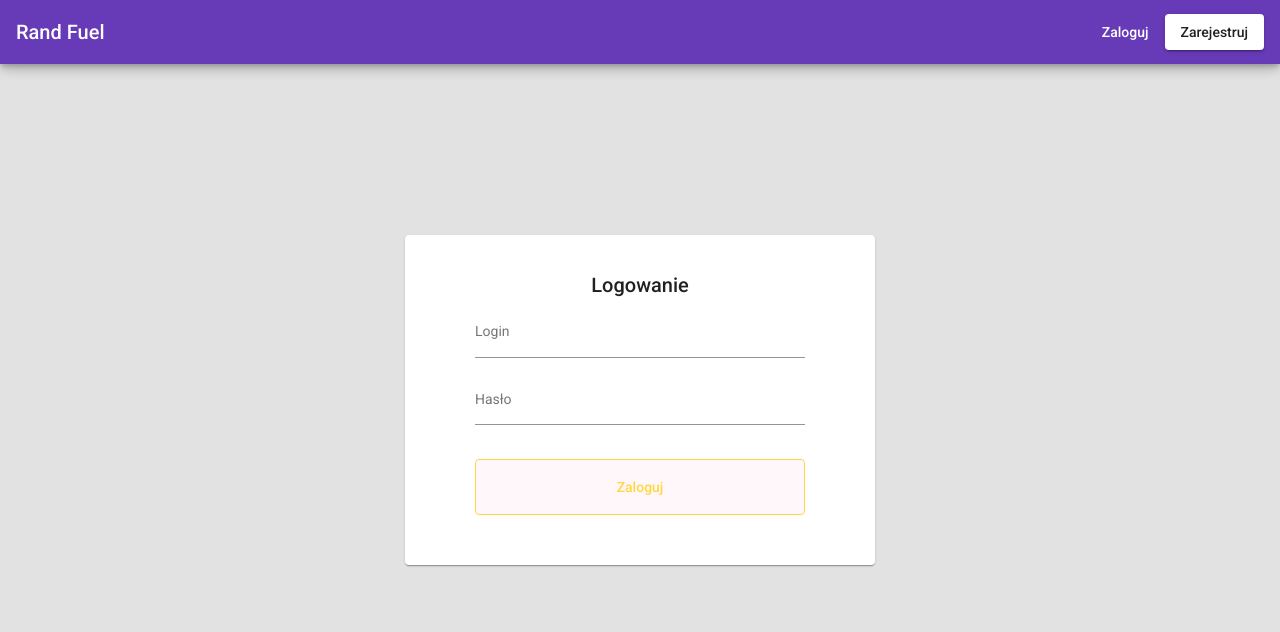
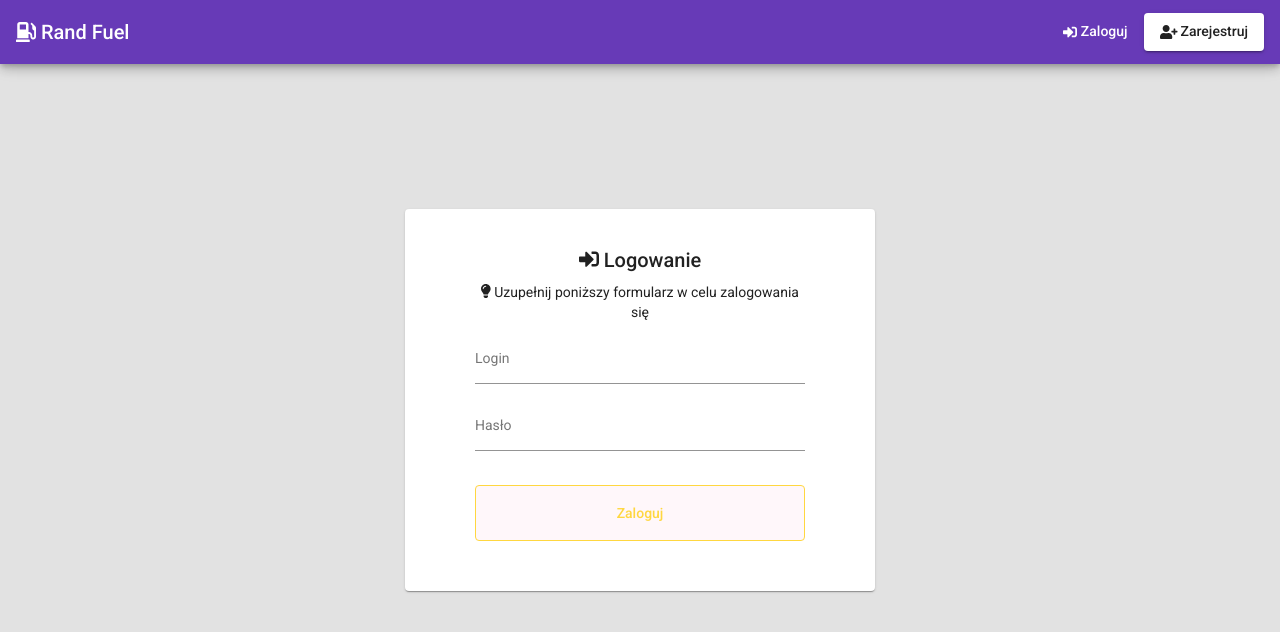
Before and after one commit to krzysztoffigiel/rand-fuel, an Angular app in the folder rand-fuel-app/: page /login in a window 1280 px wide. Shown: the top 632 px of the page. Built offline with nearby package versions, Linux system fonts and the light colour scheme.

Commit message:
icons add

```diff
--- a/rand-fuel-app/src/app/app.component.html
+++ b/rand-fuel-app/src/app/app.component.html
@@ -1,9 +1,9 @@
 <!-- Toolbar -->
 <mat-toolbar color="primary" class="app-header">
-  <div><a href="https://www.positronx.io" target="_blank" class="positronx">Rand Fuel</a></div>
+  <div><a href="https://www.positronx.io" target="_blank" class="positronx"><fa-icon [icon]="faGasPump"></fa-icon>&nbsp;Rand Fuel</a></div>
   <span class="nav-tool-items">
-    <a mat-button routerLink="login" routerLinkActive="active">Zaloguj</a>
-    <a mat-button mat-raised-button routerLink="register" routerLinkActive="active">Zarejestruj</a>
+    <a mat-button routerLink="login" routerLinkActive="active"><fa-icon [icon]="faSignInAlt"></fa-icon>&nbsp;Zaloguj</a>
+    <a mat-button mat-raised-button routerLink="register" routerLinkActive="active"><fa-icon [icon]="faUserPlus"></fa-icon>&nbsp;Zarejestruj</a>
   </span>
 </mat-toolbar>
 
--- a/rand-fuel-app/src/app/app.component.ts
+++ b/rand-fuel-app/src/app/app.component.ts
@@ -1,4 +1,5 @@
 import { Component } from '@angular/core';
+import { faGasPump, faSignInAlt, faUserPlus } from '@fortawesome/free-solid-svg-icons';
 
 @Component({
   selector: 'app-root',
@@ -7,4 +8,10 @@ import { Component } from '@angular/core';
 })
 export class AppComponent {
   title = 'rand-fuel-app';
+
+  // Font Awesome icons
+  faGasPump = faGasPump;
+  faSignInAlt = faSignInAlt;
+  faUserPlus = faUserPlus;
+
 }
--- a/rand-fuel-app/src/app/components/log-in/log-in.component.html
+++ b/rand-fuel-app/src/app/components/log-in/log-in.component.html
@@ -2,7 +2,8 @@
 
     <mat-card class="box">
       <mat-card-header>
-        <mat-card-title>Logowanie</mat-card-title>
+        <mat-card-title><fa-icon [icon]="faSignInAlt"></fa-icon>&nbsp;Logowanie</mat-card-title>
+        <p class="normal-text"><fa-icon [icon]="faLightbulb"></fa-icon>&nbsp;Uzupełnij poniższy formularz w celu zalogowania się</p>
       </mat-card-header>
 
       <form class="example-form">
--- a/rand-fuel-app/src/app/components/log-in/log-in.component.ts
+++ b/rand-fuel-app/src/app/components/log-in/log-in.component.ts
@@ -1,4 +1,5 @@
 import { Component, OnInit } from '@angular/core';
+import { faLightbulb, faSignInAlt } from '@fortawesome/free-solid-svg-icons';
 
 @Component({
   selector: 'app-log-in',
@@ -7,6 +8,10 @@ import { Component, OnInit } from '@angular/core';
 })
 export class LogInComponent implements OnInit {
 
+  // Font Awesome icons
+  faLightbulb = faLightbulb;
+  faSignInAlt = faSignInAlt;
+
   constructor() { }
 
   ngOnInit(): void {
--- a/rand-fuel-app/src/app/components/register/register.component.html
+++ b/rand-fuel-app/src/app/components/register/register.component.html
@@ -1,7 +1,8 @@
 <div class="login-wrapper" fxLayout="row" fxLayoutAlign="center center">
     <mat-card class="box">
       <mat-card-header>
-        <mat-card-title>Rejestracja nowego użytkownika</mat-card-title>
+        <mat-card-title><fa-icon [icon]="faUserPlus"></fa-icon>&nbsp;Zarejestruj</mat-card-title>
+        <p class="normal-text"><fa-icon [icon]="faLightbulb"></fa-icon>&nbsp;Uzupełnij poniższy formularz w celu rejestracji</p>
       </mat-card-header>
 
       <form class="example-form">
--- a/rand-fuel-app/src/app/components/register/register.component.ts
+++ b/rand-fuel-app/src/app/components/register/register.component.ts
@@ -1,4 +1,5 @@
 import { Component, OnInit } from '@angular/core';
+import { faLightbulb, faUserPlus } from '@fortawesome/free-solid-svg-icons';
 
 @Component({
   selector: 'app-register',
@@ -7,6 +8,10 @@ import { Component, OnInit } from '@angular/core';
 })
 export class RegisterComponent implements OnInit {
 
+  // Font Awesome icons
+  faLightbulb = faLightbulb;
+  faUserPlus = faUserPlus;
+
   constructor() { }
 
   ngOnInit(): void {
--- a/rand-fuel-app/src/styles.scss
+++ b/rand-fuel-app/src/styles.scss
@@ -105,3 +105,7 @@ body {
 .login-wrapper .mat-form-field-appearance-legacy .mat-form-field-infix {
   padding: 0.8375em 0;
 }
+
+.normal-text {
+    font-weight: normal;
+}
```
